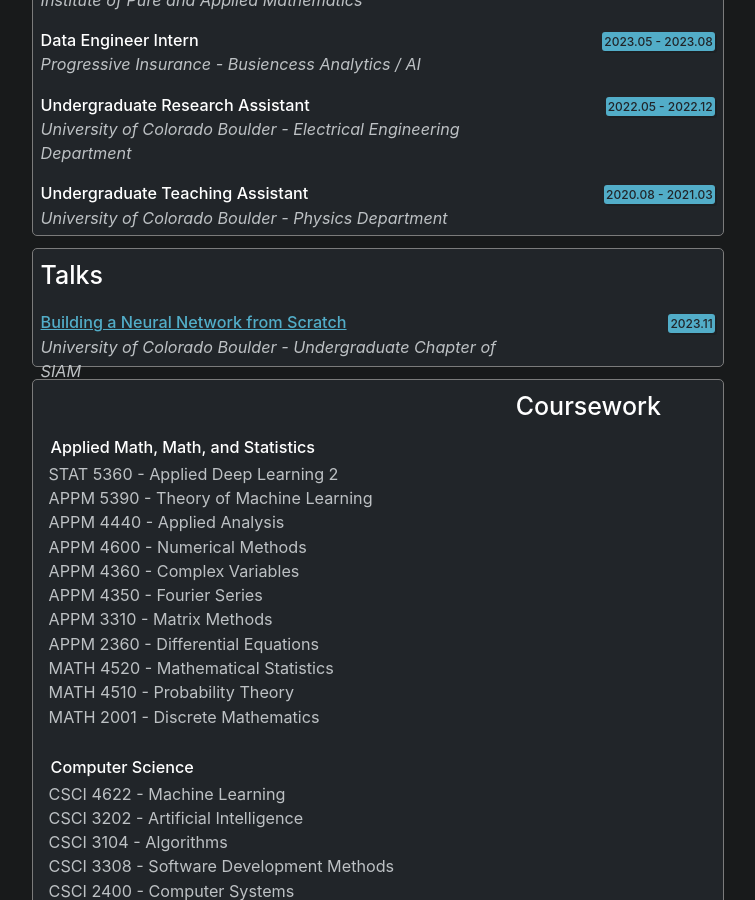
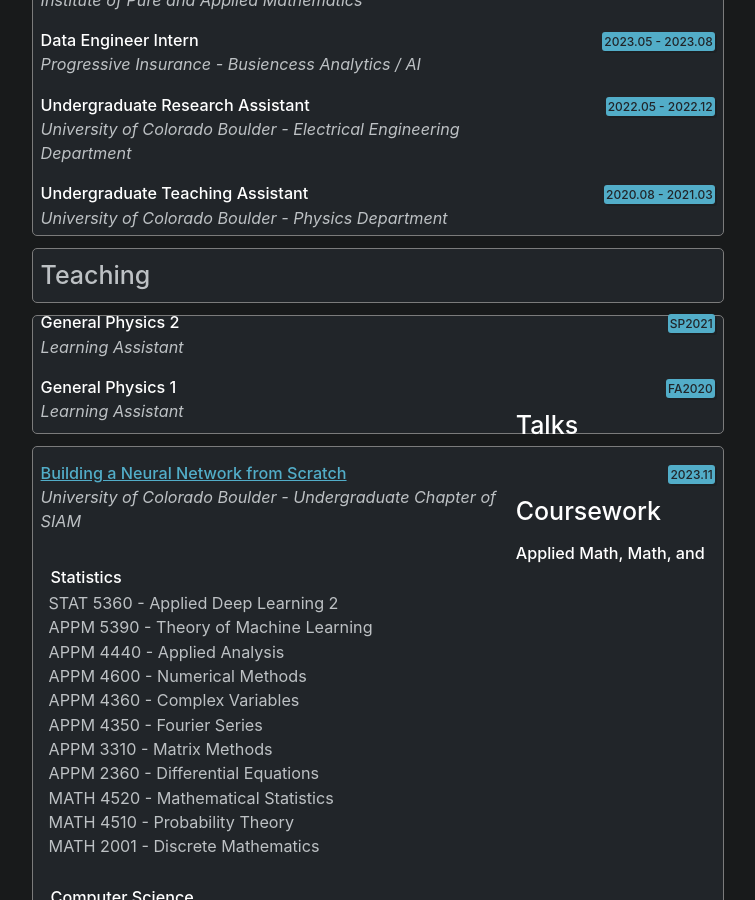
Before and after one commit to wvirany/wvirany.github.io, a Jekyll site: the page built from _pages/cv.html, in a window 1280 px wide and 900 px high, scrolled down 417 px. Shown: the whole window, without its empty margins (284-1039 px from the left). Built offline with Jekyll 4.4.1, drawn with Linux system fonts in a browser that asks for light colours.

Commit message:
Update cv.html

```diff
--- a/_pages/cv.html
+++ b/_pages/cv.html
@@ -148,11 +148,34 @@
         <div style="font-size:25px; font-weight:450; padding:8px">Volunteering</div>
     </div>
 
+    -->
+
     <div class="cv">
         <div style="font-size:25px; font-weight:450; padding:8px">Teaching</div>
+
+        <div class="row">
+            <div class="column left">
+                <b style="font-weight: 450; color:white;">General Physics 2</b>
+                <br>
+                <i>Learning Assistant</i>
+            </div>
+            <div class="column right">
+                <span class="label date">SP2021</span>
+            </div>
+        </div>
+
+        <div class="row">
+            <div class="column left">
+                <b style="font-weight: 450; color:white;">General Physics 1</b>
+                <br>
+                <i>Learning Assistant</i>
+            </div>
+            <div class="column right">
+                <span class="label date">FA2020</span>
+            </div>
+        </div>
+
     </div>
-
-    -->
 
     <div class="cv" style="height:117px;">
         <div style="font-size:25px; font-weight:450; padding:8px; color:white;">Talks</div>
```
